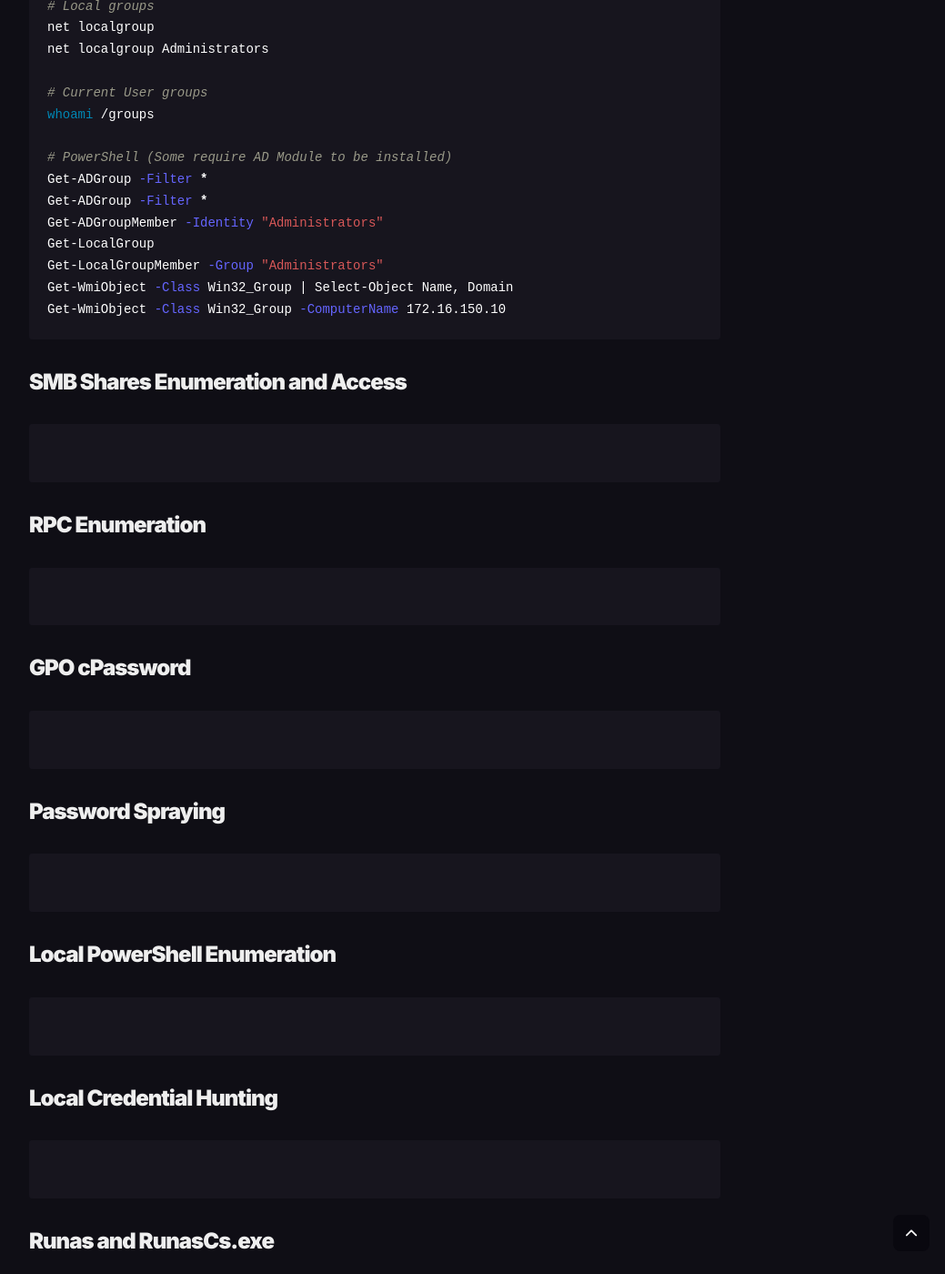
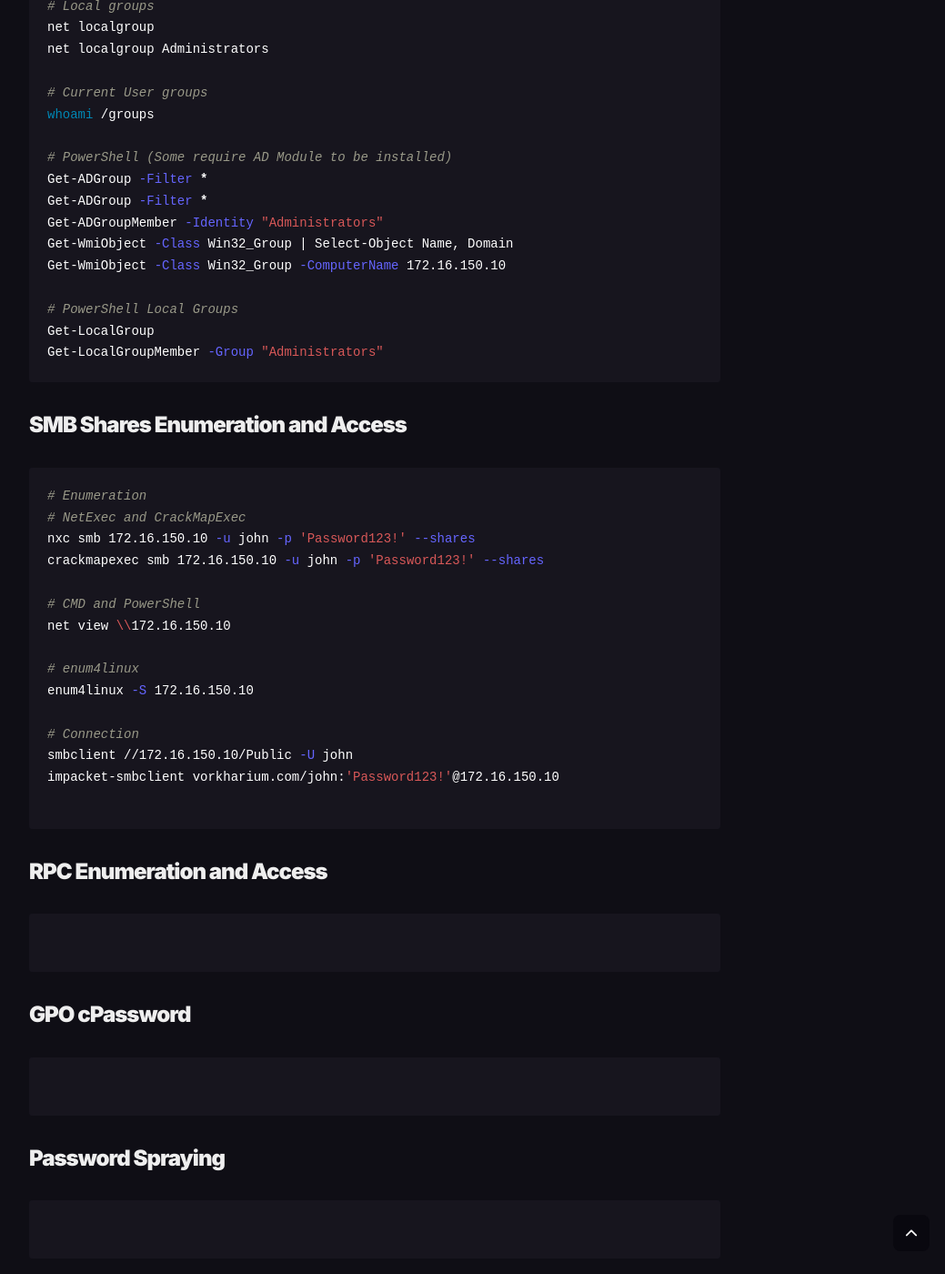
Before and after one commit to Vorkharium/vorkharium.github.io, a Jekyll site: the page built from _posts/2024-11-01-Attacking-Active-Directory-Cheatsheet.md, in a window 1280 px wide and 1400 px high, scrolled down 3579 px. Shown: the whole window at 91% size, without its empty margins (228-1267 px from the left). Built offline with Jekyll 4.4.1, drawn with Linux system fonts in a browser that asks for light colours; comment, search, counter and statistics services are not loaded.

Commit message:
Update 2024-11-01-Attacking-Active-Directory-Cheatsheet.md

````diff
--- a/_posts/2024-11-01-Attacking-Active-Directory-Cheatsheet.md
+++ b/_posts/2024-11-01-Attacking-Active-Directory-Cheatsheet.md
@@ -122,16 +122,32 @@ whoami /groups
 Get-ADGroup -Filter *
 Get-ADGroup -Filter *
 Get-ADGroupMember -Identity "Administrators"
+Get-WmiObject -Class Win32_Group | Select-Object Name, Domain
+Get-WmiObject -Class Win32_Group -ComputerName 172.16.150.10
+
+# PowerShell Local Groups
 Get-LocalGroup
 Get-LocalGroupMember -Group "Administrators"
-Get-WmiObject -Class Win32_Group | Select-Object Name, Domain
-Get-WmiObject -Class Win32_Group -ComputerName 172.16.150.10
 ```
 ### SMB Shares Enumeration and Access
 ```shell
+# Enumeration
+# NetExec and CrackMapExec
+nxc smb 172.16.150.10 -u john -p 'Password123!' --shares
+crackmapexec smb 172.16.150.10 -u john -p 'Password123!' --shares
+
+# CMD and PowerShell
+net view \\172.16.150.10
+
+# enum4linux
+enum4linux -S 172.16.150.10
+
+# Connection
+smbclient //172.16.150.10/Public -U john
+impacket-smbclient vorkharium.com/john:'Password123!'@172.16.150.10
 
 ```
-### RPC Enumeration
+### RPC Enumeration and Access
 ```shell
 
 ```
````
